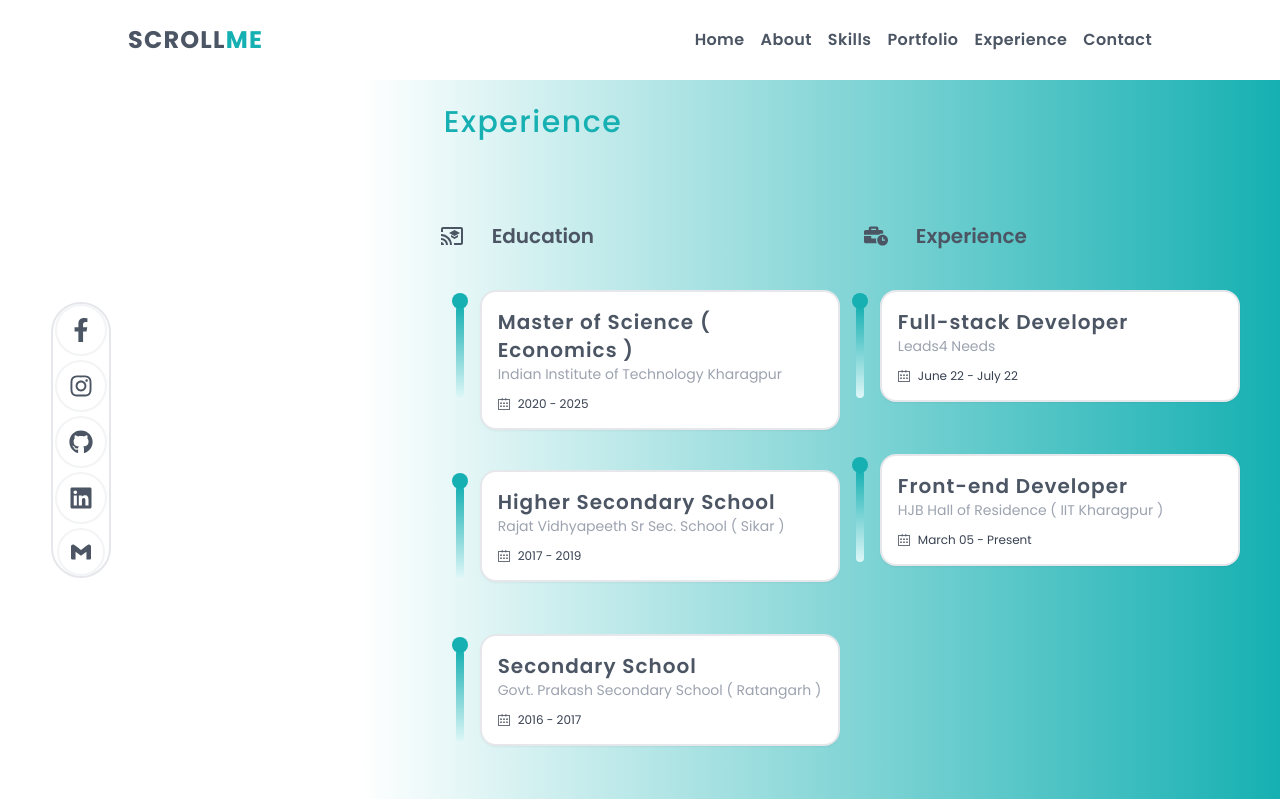
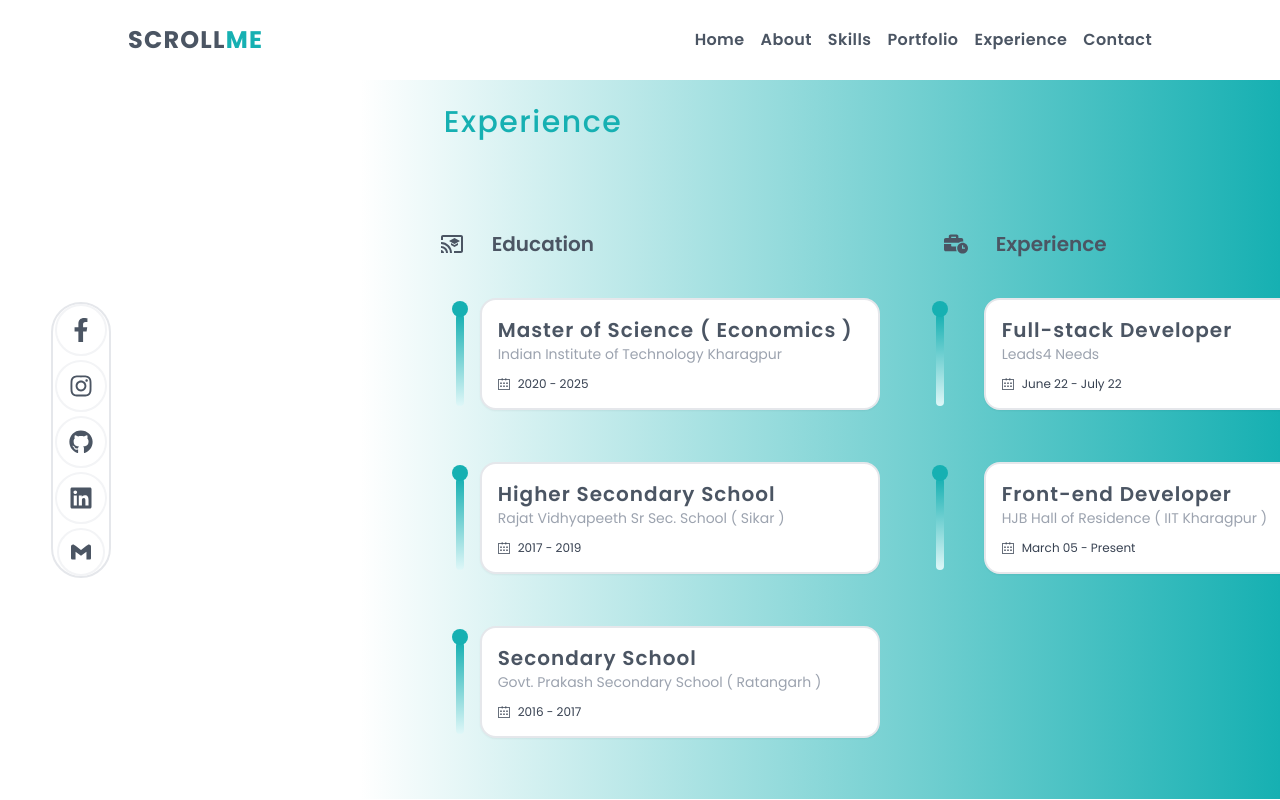
Before and after one commit to saurabhbakolia/Portfolio-Website, a React (Create React App) app: page /exp in a window 1280 px wide. Built offline with nearby package versions, Linux system fonts and the light colour scheme.

Commit message:
responsive design done

```diff
--- a/src/components/ContactPage.js
+++ b/src/components/ContactPage.js
@@ -21,13 +21,13 @@ const ContactPage = () => {
                         </ul>
                     </div>
                     <div>
-                        <ul className='pt-10 flex w-[280px] justify-between items-center'>
-                            <li><button className='hover:shadow-md bg-[#16B0B2] text-white px-6 py-2 rounded-full'><Link to='#' target="_hireMe">Hire Me</Link></button></li>
-                            <li><button className='hover:shadow-md bg-[#16B0B2] text-white px-6 py-2 rounded-full'><Link to='#' target="_hireMe">Download CV</Link></button></li>
+                        <ul className='pt-10 flex min-w-[280px] justify-between items-center w-full gap-10'>
+                            <li><button className='hover:shadow-md bg-[#16B0B2] text-white px-6 py-2 rounded-full md:px-8 md:py-4 md:text-xl w-full'><Link to='#' target="_hireMe">Hire Me</Link></button></li>
+                            <li><button className='hover:shadow-md bg-[#16B0B2] text-white px-6 py-2 rounded-full md:px-8 md:py-4 md:text-xl w-full'><Link to='#' target="_hireMe">Download CV</Link></button></li>
                         </ul>
                     </div>
-                    <div className="w-[44%] text-base text-gray-600 font-medium tracking-widest">
-                        <ul className="flex justify-evenly tracking-wide">
+                    <div className="w-[44%] hidden sm:block lg:text-base text-gray-600 font-medium tracking-widest">
+                        <ul className="flex justify-evenly tracking-wide md:gap-10 sm:gap-4">
                             <li className="cursor-pointer"><Link to='/'>Home</Link></li>
                             <li className="cursor-pointer"><Link to='/about'>About</Link></li>
                             <li className="cursor-pointer"><Link to='/skills'>Skills</Link></li>
--- a/src/components/ExperiencePage.js
+++ b/src/components/ExperiencePage.js
@@ -15,7 +15,7 @@ const ExperiencePage = () => {
                     <div className='hidden lg:block lg:w-[15%] lg:h-[89.90vh]'><SocialMediaIcons /></div>
                     <div className='flex flex-col lg:pl-10 pt-6 justify-start items-start w-full lg:w-[85%] h-[89.9vh] overflow-auto lg:ml-[15.5%] gap-10 bg-gradient-to-r from-white  to-[#16B0B2]'>
                         <h1 className='text-3xl text-[#16B0B2] font-medium tracking-wider px-[5%] text-center md:text-start w-full'>Experience</h1>
-                        <div className='text-gray-600 flex flex-col md:flex-row m-auto justify-center lg:justify-between items-center w-full md:px-4'>
+                        <div className='text-gray-600 flex flex-col md:flex-row m-auto justify-center lg:justify-between items-center w-full md:px-4 md:gap-4 lg:gap-10'>
                             <div className='w-full flex flex-col gap-10 justify-between items-center md:items-start'>
                                 <ul className='ml-6 flex justify-between items-center text-xl font-semibold'>
                                     <li className='text-2xl mr-7'>
@@ -24,15 +24,15 @@ const ExperiencePage = () => {
                                     <li>Education</li>
                                 </ul>
                                 <div className='flex flex-col gap-10 h-[500px] overflow-auto lg:h-full w-full lg:pl-6'>
-                                    <div className='flex justify-center lg:justify-between items-start w-full lg:w-full md:min-w-[340px] md:max-w-[400px]'>
+                                    <div className='flex justify-center lg:justify-between items-start w-full lg:w-full md:min-w-[340px] md:max-w-[400px] lg:max-w-[480px]'>
                                         <ExperienceProgress />
                                         <ExperienceCard ExperienceTitle="Master of Science ( Economics )" ExperienceLocation ="Indian Institute of Technology Kharagpur" ExperienceYear="2020 - 2025"/>
                                     </div>
-                                    <div className='flex justify-center lg:justify-between items-start w-full lg:w-full md:min-w-[340px] md:max-w-[400px]'>
+                                    <div className='flex justify-center lg:justify-between items-start w-full lg:w-full md:min-w-[340px] md:max-w-[400px] lg:max-w-[480px]'>
                                         <ExperienceProgress />
                                         <ExperienceCard ExperienceTitle="Higher Secondary School" ExperienceLocation ="Rajat Vidhyapeeth Sr Sec.  School ( Sikar )" ExperienceYear="2017 - 2019"/>
                                     </div>
-                                    <div className='flex justify-center lg:justify-between items-start w-full lg:w-full md:min-w-[340px] md:max-w-[400px]'>
+                                    <div className='flex justify-center lg:justify-between items-start w-full lg:w-full md:min-w-[340px] md:max-w-[400px] lg:max-w-[480px]'>
                                         <ExperienceProgress />
                                         <ExperienceCard ExperienceTitle="Secondary School" ExperienceLocation ="Govt. Prakash Secondary School ( Ratangarh )" ExperienceYear="2016 - 2017"/>
                                     </div>
@@ -48,11 +48,11 @@ const ExperiencePage = () => {
                                 </ul>
                                 <div className='w-full'>
                                     <div className='flex flex-col justify-center w-full lg:justify-start items-start gap-10'>
-                                        <div className='flex justify-center lg:justify-between items-start lg:w-[29em] w-full md:min-w-[340px] md:max-w-[400px]'>
+                                        <div className='flex justify-center lg:justify-between items-start lg:w-[29em] w-full md:min-w-[340px] md:max-w-[400px] lg:max-w-[480px]'>
                                             <ExperienceProgress />
                                             <ExperienceCard ExperienceTitle="Full-stack Developer" ExperienceLocation ="Leads4 Needs" ExperienceYear="June 22 - July 22"/>
                                         </div>
-                                        <div className='flex justify-center lg:justify-between items-start lg:w-[29em] w-full md:min-w-[340px] md:max-w-[400px]'>
+                                        <div className='flex justify-center lg:justify-between items-start lg:w-[29em] w-full md:min-w-[340px] md:max-w-[400px] lg:max-w-[480px]'>
                                             <ExperienceProgress />
                                             <ExperienceCard ExperienceTitle="Front-end Developer" ExperienceLocation ="HJB Hall of Residence ( IIT Kharagpur ) " ExperienceYear="March  05 -  Present"/>
                                         </div>
```
